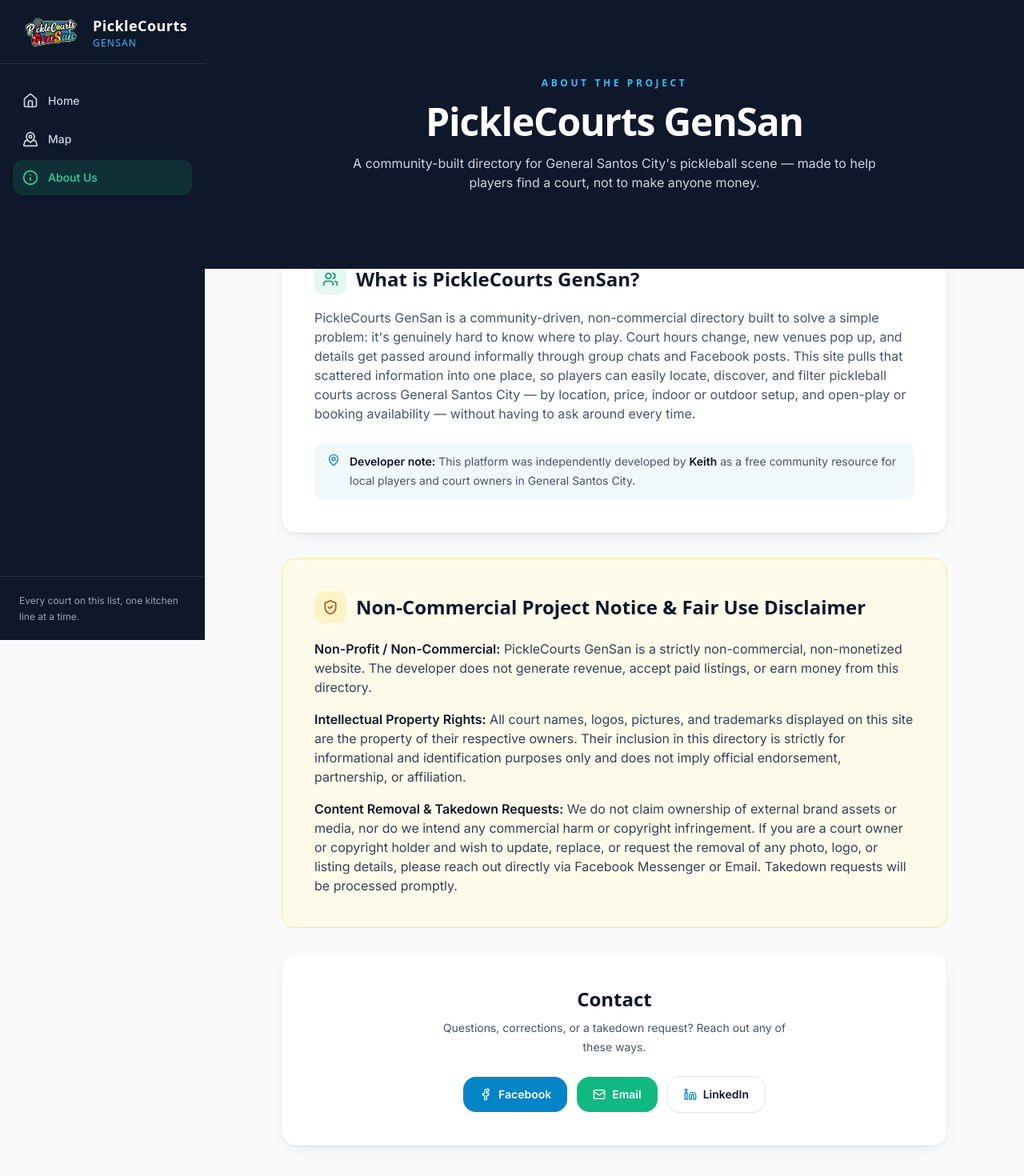
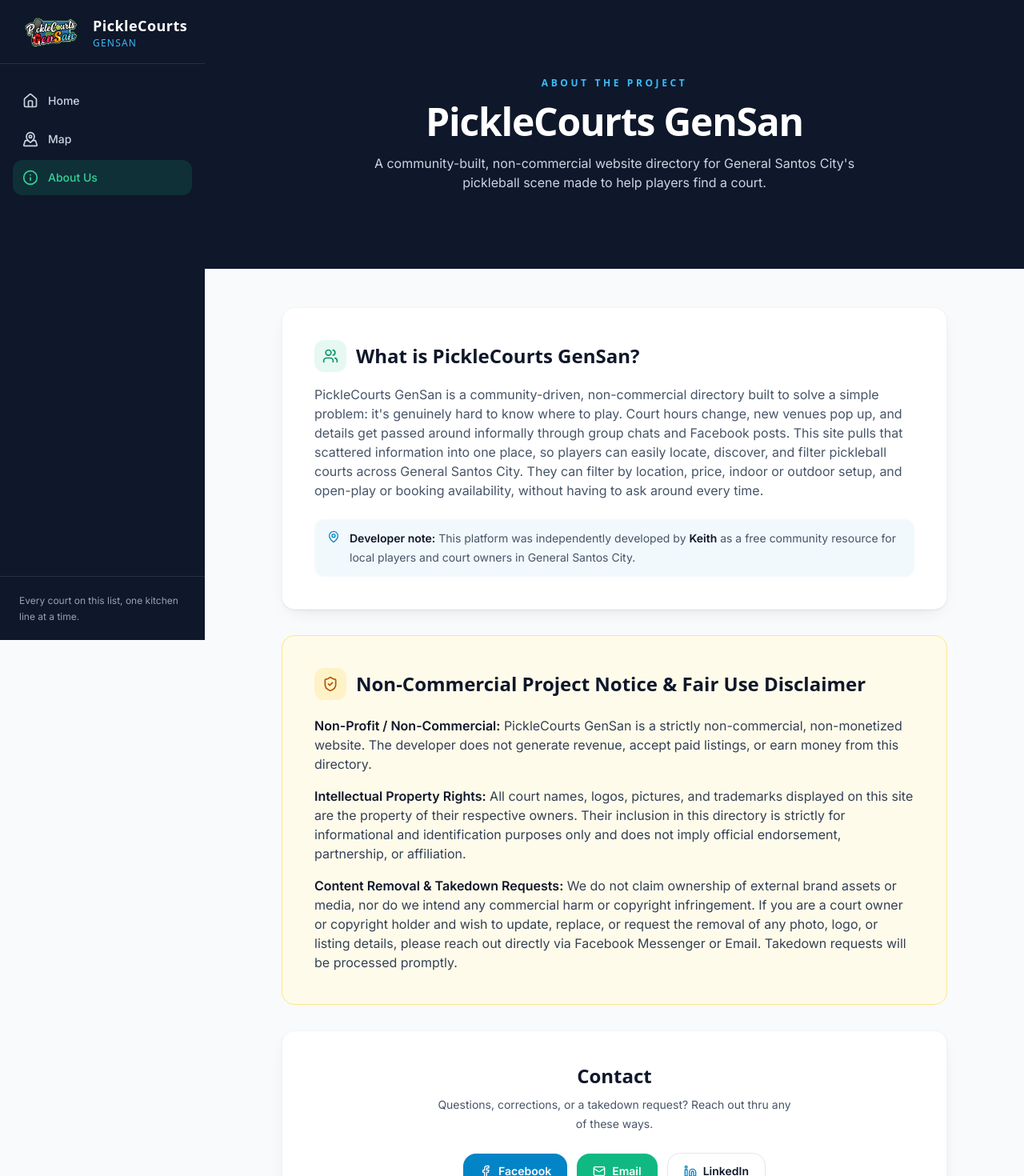
Before and after one commit to Keeeeo/PickleCourtsGensan, a React (Vite) app: page /about in a window 1280 px wide. Shown: the top 1470 px of the page at 80% size. Built offline with nearby package versions, Linux system fonts and the light colour scheme; no server answers.

Commit message:
UPDATE: About Page

```diff
--- a/src/pages/AboutPage.jsx
+++ b/src/pages/AboutPage.jsx
@@ -20,15 +20,14 @@
             PickleCourts GenSan
           </h1>
           <p className="mx-auto mt-4 max-w-2xl text-sm leading-7 text-slate-300 sm:text-base">
-            A community-built directory for General Santos City's pickleball scene — made to help
-            players find a court, not to make anyone money.
+            A community-built, non-commercial website directory for General Santos City's pickleball scene made to help players find a court.
           </p>
         </div>
       </section>
 
-      <div className="mx-auto max-w-4xl px-4 md:px-8">
+      <div className="mx-auto max-w-4xl px-4 pt-8 md:px-8 md:pt-12">
         {/* Mission */}
-        <section className="-mt-10 rounded-card border border-slate-100 bg-white p-6 shadow-card md:-mt-12 md:p-10">
+        <section className="rounded-card border border-slate-100 bg-white p-6 shadow-card md:p-10">
           <div className="flex items-center gap-3">
             <div className="flex h-10 w-10 shrink-0 items-center justify-center rounded-xl bg-pickle/10 text-pickle-dark">
               <Users className="h-5 w-5" />
@@ -42,8 +41,8 @@
             simple problem: it's genuinely hard to know where to play. Court hours change, new
             venues pop up, and details get passed around informally through group chats and
             Facebook posts. This site pulls that scattered information into one place, so players
-            can easily locate, discover, and filter pickleball courts across General Santos City —
-            by location, price, indoor or outdoor setup, and open-play or booking availability —
+            can easily locate, discover, and filter pickleball courts across General Santos City. They can filter
+            by location, price, indoor or outdoor setup, and open-play or booking availability,
             without having to ask around every time.
           </p>
 
@@ -97,7 +96,7 @@
         <section className="mt-8 rounded-card border border-slate-100 bg-white p-6 text-center shadow-card md:p-10">
           <h2 className="font-sans text-xl font-semibold text-slate-900 md:text-2xl">Contact</h2>
           <p className="mx-auto mt-2 max-w-md text-sm leading-6 text-slate-600">
-            Questions, corrections, or a takedown request? Reach out any of these ways.
+            Questions, corrections, or a takedown request? Reach out thru any of these ways.
           </p>
 
           <div className="mt-6 flex flex-col items-center justify-center gap-3 sm:flex-row">
```
